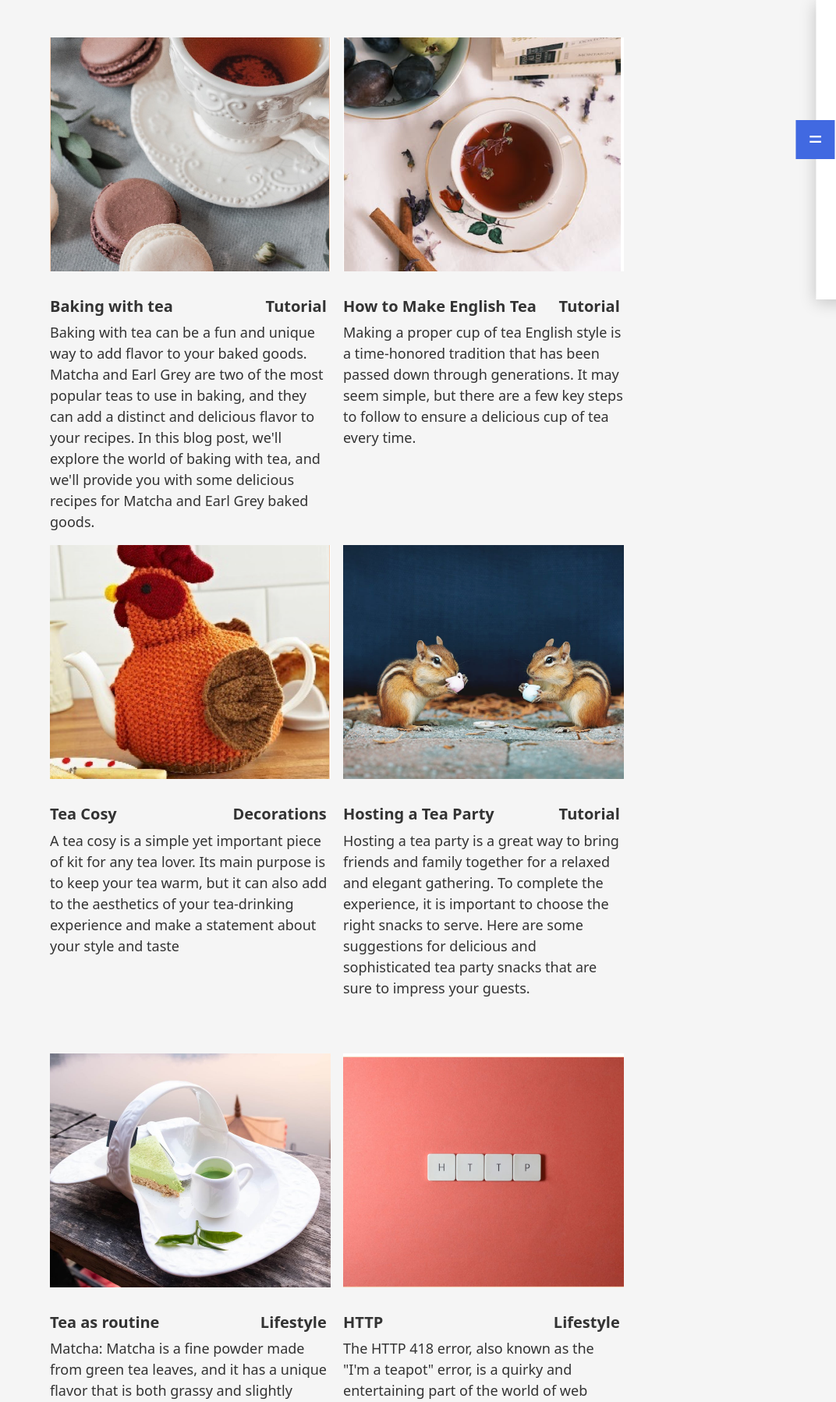
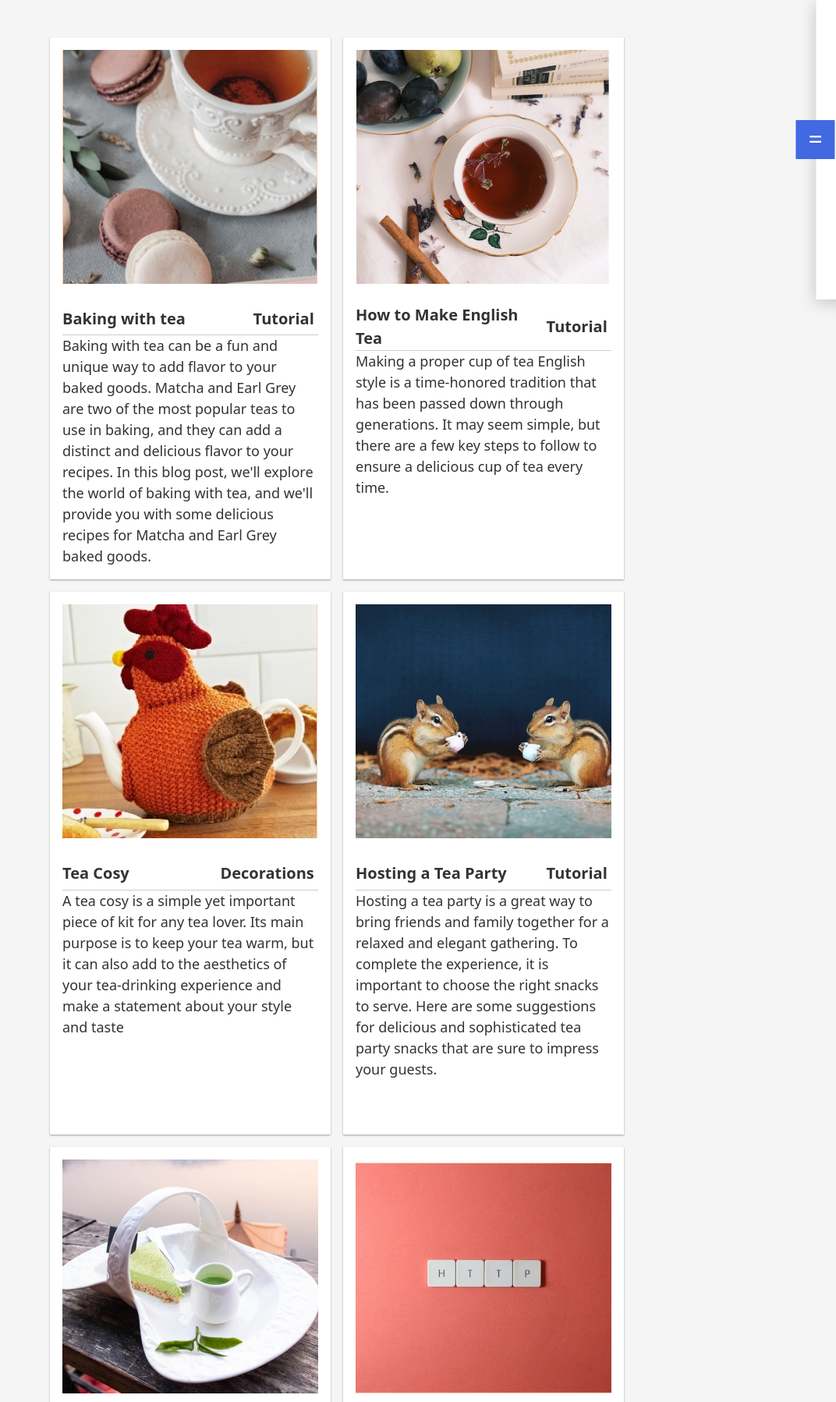
Before and after one commit to rogerb5/winter2023-cscd378-blog-final, a PHP site: page / in a window 1280 px wide. Shown: the part 240-2038 px from the top of the page at 78% size, without its empty margins (208-1280 px from the left). Run offline with PHP 8.4, Linux system fonts and the light colour scheme.

Commit message:
add grid card styling

```diff
--- a/css/style.css
+++ b/css/style.css
@@ -203,6 +203,9 @@ span.change:after {
 /********** Post Card styling ********/
 div.item {
     transition: transform 400ms ease;
+    box-shadow: 0 1px 2px rgba(34, 25, 25, 0.4);
+    padding: 1rem;
+    background-color: white;
 }
 
 div.item:hover {
@@ -221,6 +224,7 @@ div.blog-title {
     font-weight: bolder;
     align-items: center;
     justify-content: space-between;
+    border-bottom: 1px solid #ccc;
 }
 
 div.blog-title h2,
```
